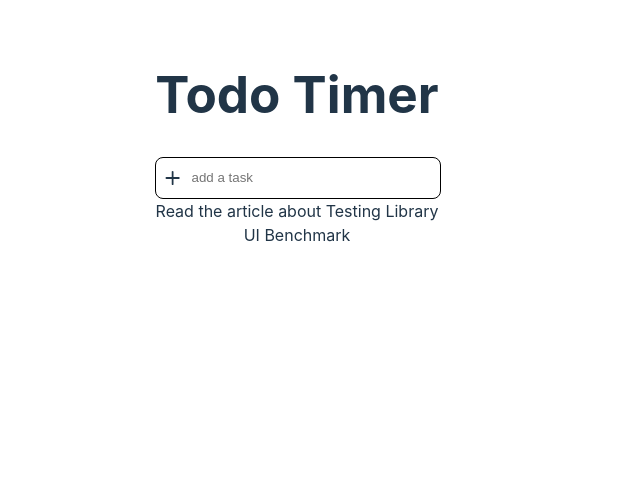
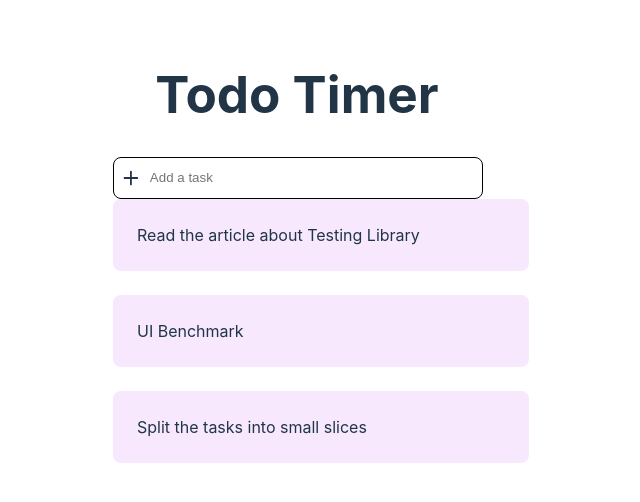
Before and after one commit to meegido/todo-timer, a React (Vite) app: page / in a window 1280 px wide. Shown: the top 502 px of the page, without its empty margins (343-983 px from the left). Built offline with nearby package versions, Linux system fonts and the light colour scheme.

Commit message:
editing todo

```diff
--- a/src/components/create-todo-item/create-todo.tsx
+++ b/src/components/create-todo-item/create-todo.tsx
@@ -3,14 +3,14 @@ import styles from './create-todo-item.module.css';
 import { Plus } from 'lucide-react';
 
 interface CreateTodoItemProps {
-  inputTodoValue: string;
-  setInputTodoValue: React.Dispatch<React.SetStateAction<string>>;
+  inputCreateValue: string;
+  setInputCreateValue: React.Dispatch<React.SetStateAction<string>>;
   handleCreateTodo: () => void;
 }
 
 const CreateTodoItem = ({
-  inputTodoValue,
-  setInputTodoValue,
+  inputCreateValue,
+  setInputCreateValue,
   handleCreateTodo,
 }: CreateTodoItemProps) => {
   return (
@@ -24,10 +24,11 @@ const CreateTodoItem = ({
           type="text"
           name="todo-text"
           id="todo-text"
-          placeholder="add a task"
-          value={inputTodoValue}
+          aria-label="create-input"
+          placeholder="Add a task"
+          value={inputCreateValue}
           onChange={(event: React.ChangeEvent<HTMLInputElement>) =>
-            setInputTodoValue(event.target.value)
+            setInputCreateValue(event.target.value)
           }
           onKeyDown={(event) => {
             if (event.key === 'Enter') {
--- /dev/null
+++ b/src/components/todo-list/todo-list.module.css
@@ -0,0 +1,36 @@
+.card__wrapper {
+  display: flex;
+  justify-content: flex-start;
+  padding: 24px;
+  border-radius: 8px;
+  background-color: #f7e8fd;
+  min-width: 320px;
+  width: 100%;
+}
+
+.card__wrapper fieldset {
+  border: none;
+  padding: 0;
+  margin: 0;
+  width: inherit;
+  display: flex;
+}
+
+.card__wrapper input {
+  border: none;
+  background-color: transparent;
+  width: inherit;
+  border: none;
+  height: inherit;
+  font-size: inherit;
+}
+
+.visually__hidden:not(:focus):not(:active) {
+  position: absolute;
+  width: 1px;
+  height: 1px;
+  overflow: hidden;
+  clip: rect(0 0 0 0); /* Legacy property for Internet Explorer */
+  clip-path: inset(50%);
+  white-space: nowrap;
+}
--- /dev/null
+++ b/src/components/todo-list/todo-list.tsx
@@ -0,0 +1,47 @@
+import React from 'react';
+import styles from './todo-list.module.css';
+import { Todo } from '../../todo-timer';
+
+interface TodoListProps {
+  todo: Todo;
+  inputEditValue: string;
+  setInputEditValue: React.Dispatch<React.SetStateAction<string>>;
+}
+const TodoList = ({
+  todo,
+  inputEditValue,
+  setInputEditValue,
+}: TodoListProps) => {
+  const [isEditMode, setIsEditMode] = React.useState<boolean>(false);
+
+  return (
+    <article className={styles.card__wrapper}>
+      {isEditMode ? (
+        <fieldset>
+          <label className={styles.visually__hidden} htmlFor="todo">
+            Edit todo
+          </label>
+          <input
+            type="text"
+            name="todo"
+            id="todo"
+            aria-label="edit-input"
+            placeholder={todo.title}
+            value={inputEditValue || todo.title}
+            onChange={(event) => {
+              if (todo.id) {
+                setInputEditValue(event.target.value);
+              }
+            }}
+          />
+        </fieldset>
+      ) : (
+        <p key={todo.id} aria-label="todo" onClick={() => setIsEditMode(true)}>
+          {todo.title}
+        </p>
+      )}
+    </article>
+  );
+};
+
+export default TodoList;
--- a/src/todo-timer.module.css
+++ b/src/todo-timer.module.css
@@ -6,13 +6,8 @@ main {
   flex-direction: column;
 }
 
-.card__wrapper {
+.list__wrapper {
   display: flex;
-  justify-content: flex-start;
   flex-direction: column;
   gap: 24px;
 }
-
-.input__card__wrapper {
-  margin-top: auto;
-}
--- a/src/todo-timer.tsx
+++ b/src/todo-timer.tsx
@@ -1,6 +1,7 @@
 import React from 'react';
 import CreateTodoItem from './components/create-todo-item/create-todo';
-
+import TodoList from './components/todo-list/todo-list';
+import styles from './todo-timer.module.css';
 export interface Todo {
   id: string;
   title: string;
@@ -9,33 +10,40 @@ export interface Todo {
 const data = [
   { title: 'Read the article about Testing Library', id: 'i234234' },
   { title: 'UI Benchmark', id: '3w4hkljsd' },
+  { title: 'Split the tasks into small slices', id: '3549349348' },
 ];
 
 function TodoTimer() {
   const [todos, setTodos] = React.useState<Todo[]>(data);
-  const [inputTodoValue, setInputTodoValue] = React.useState<string>('');
+  const [inputCreateValue, setInputCreateValue] = React.useState<string>('');
+  const [inputEditValue, setInputEditValue] = React.useState<string>('');
 
   const handleCreateTodo = () => {
     setTodos((prevTodos: Todo[]) => [
       ...prevTodos,
-      { id: Date.now().toString(), title: inputTodoValue },
+      { id: Date.now().toString(), title: inputCreateValue },
     ]);
-    setInputTodoValue('');
+    setInputCreateValue('');
   };
 
   return (
     <main>
       <h1>Todo Timer</h1>
       <CreateTodoItem
-        inputTodoValue={inputTodoValue}
-        setInputTodoValue={setInputTodoValue}
+        inputCreateValue={inputCreateValue}
+        setInputCreateValue={setInputCreateValue}
         handleCreateTodo={handleCreateTodo}
       />
-      {todos.map((todo) => (
-        <p key={todo.id} aria-label="todo">
-          {todo.title}
-        </p>
-      ))}
+      <section className={styles.list__wrapper}>
+        {todos.map((todo) => (
+          <TodoList
+            key={todo.id}
+            todo={todo}
+            inputEditValue={inputEditValue}
+            setInputEditValue={setInputEditValue}
+          />
+        ))}
+      </section>
     </main>
   );
 }
```
Also changed, not shown: 1 other file (tests, documents, lock files or other folders).
